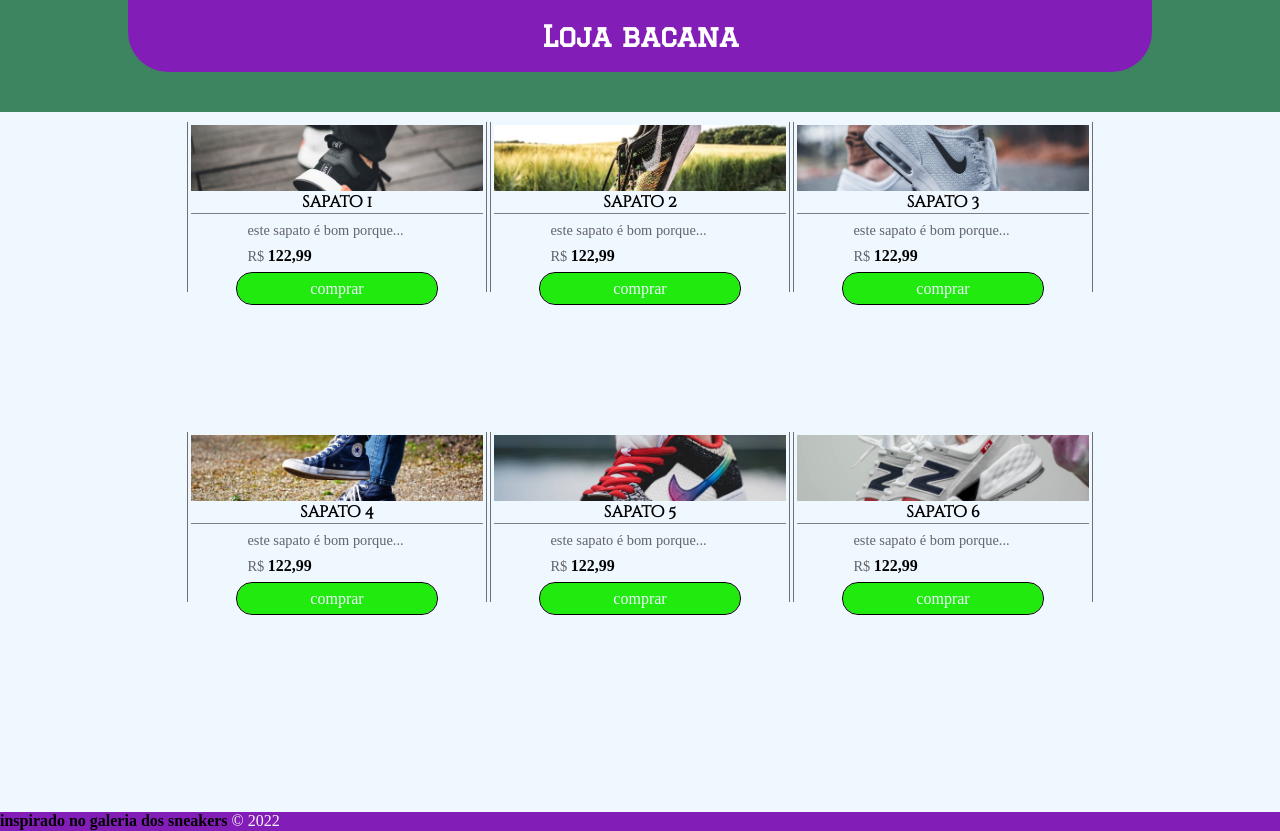
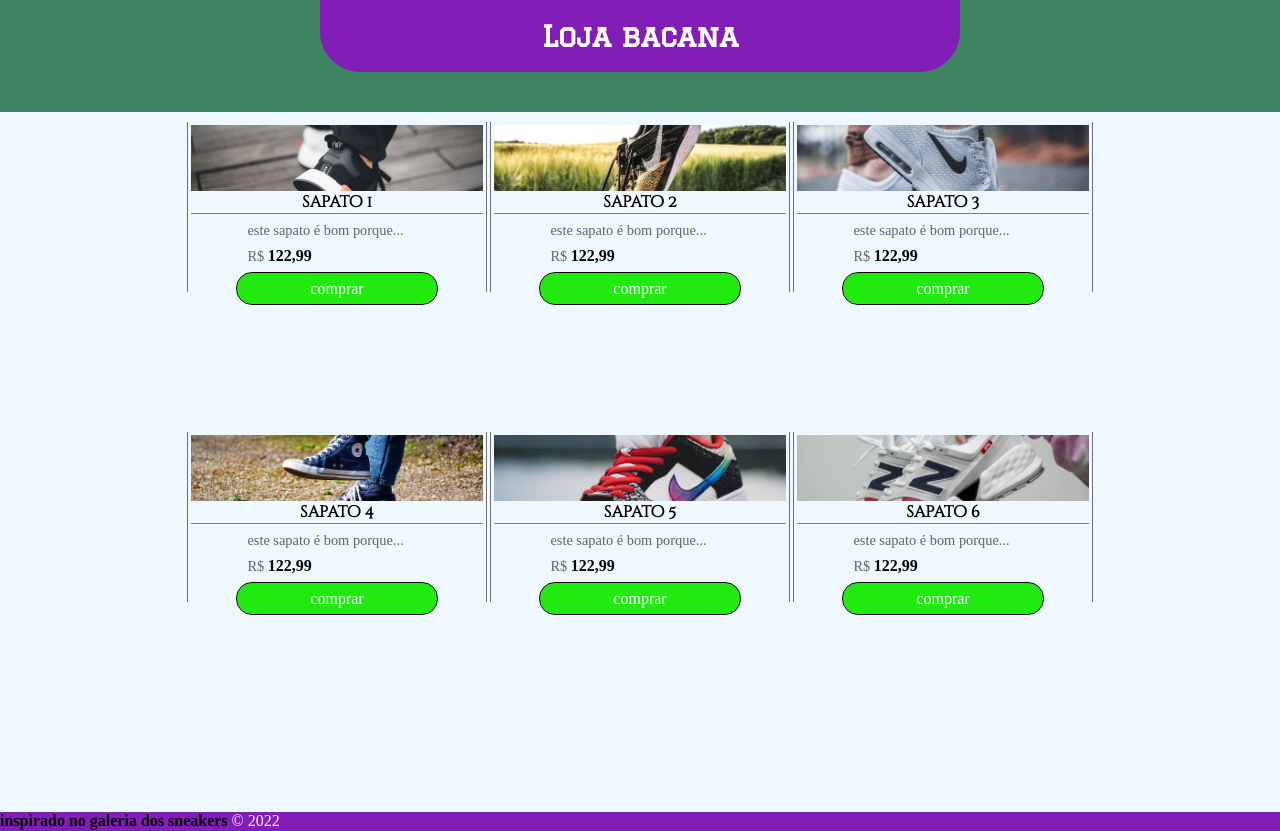
Before and after one commit to FranciscoEduardo190/loja-bacana-mediaquery.io, a plain HTML site: page index.html in a window 1280 px wide. Drawn offline with Linux system fonts and the light colour scheme.

Commit message:
beta 1.3

```diff
--- a/css/md.css
+++ b/css/md.css
@@ -49,7 +49,7 @@
    background-color: #3D8561;
  }
  header{
-   width: 80vw;
+   width: 60vw;
    border-bottom-left-radius: 40px;
    border-bottom-right-radius: 40px;
  }
@@ -75,6 +75,9 @@
 
  /* Large devices (laptops/desktops, 992px and up) */
  @media only screen and (min-width: 992px) {
+   header{
+      width: 50vw;
+   }
    body{
       background-color:#3D8561 ;
       transition: .5s;
```
